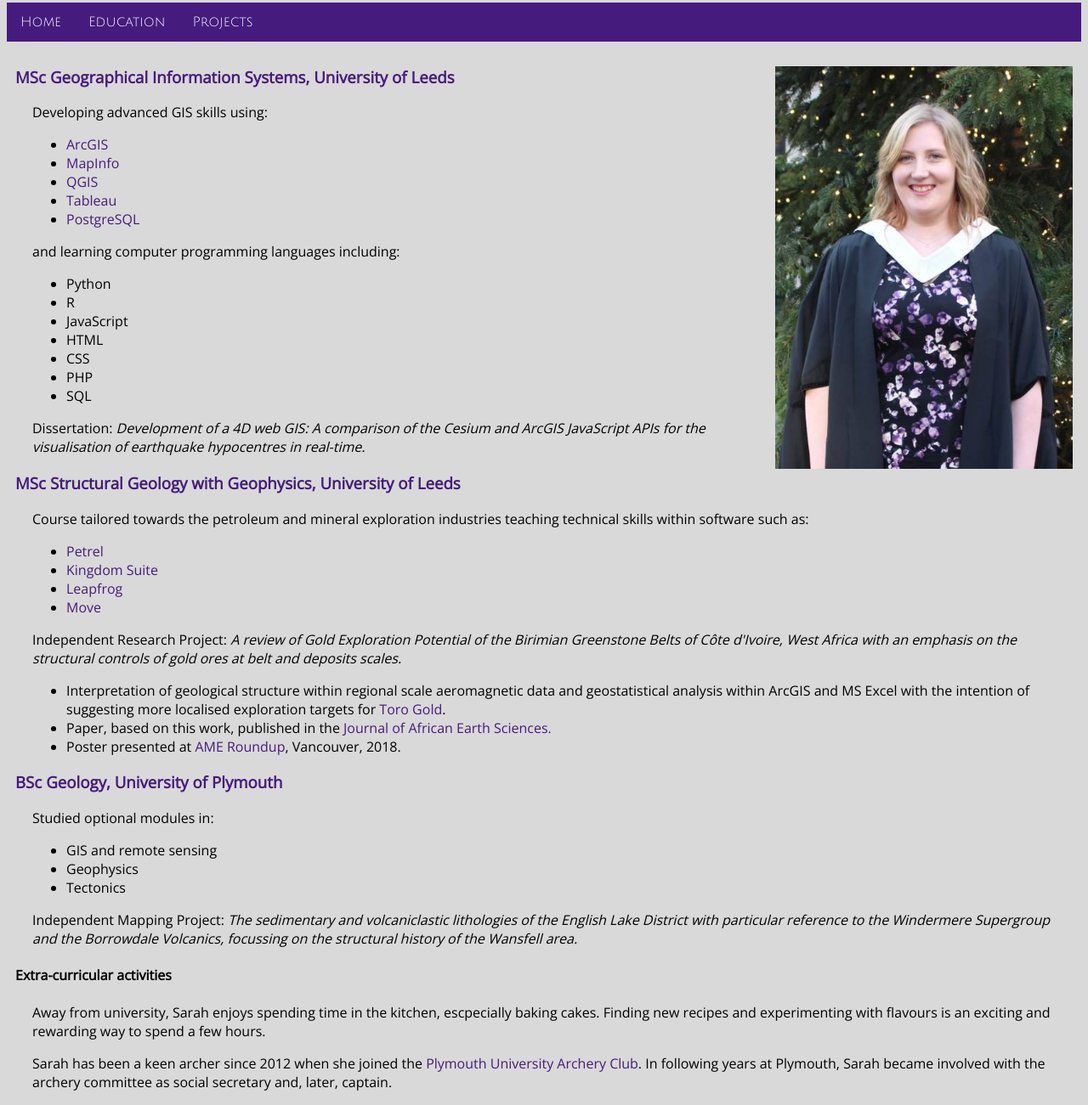
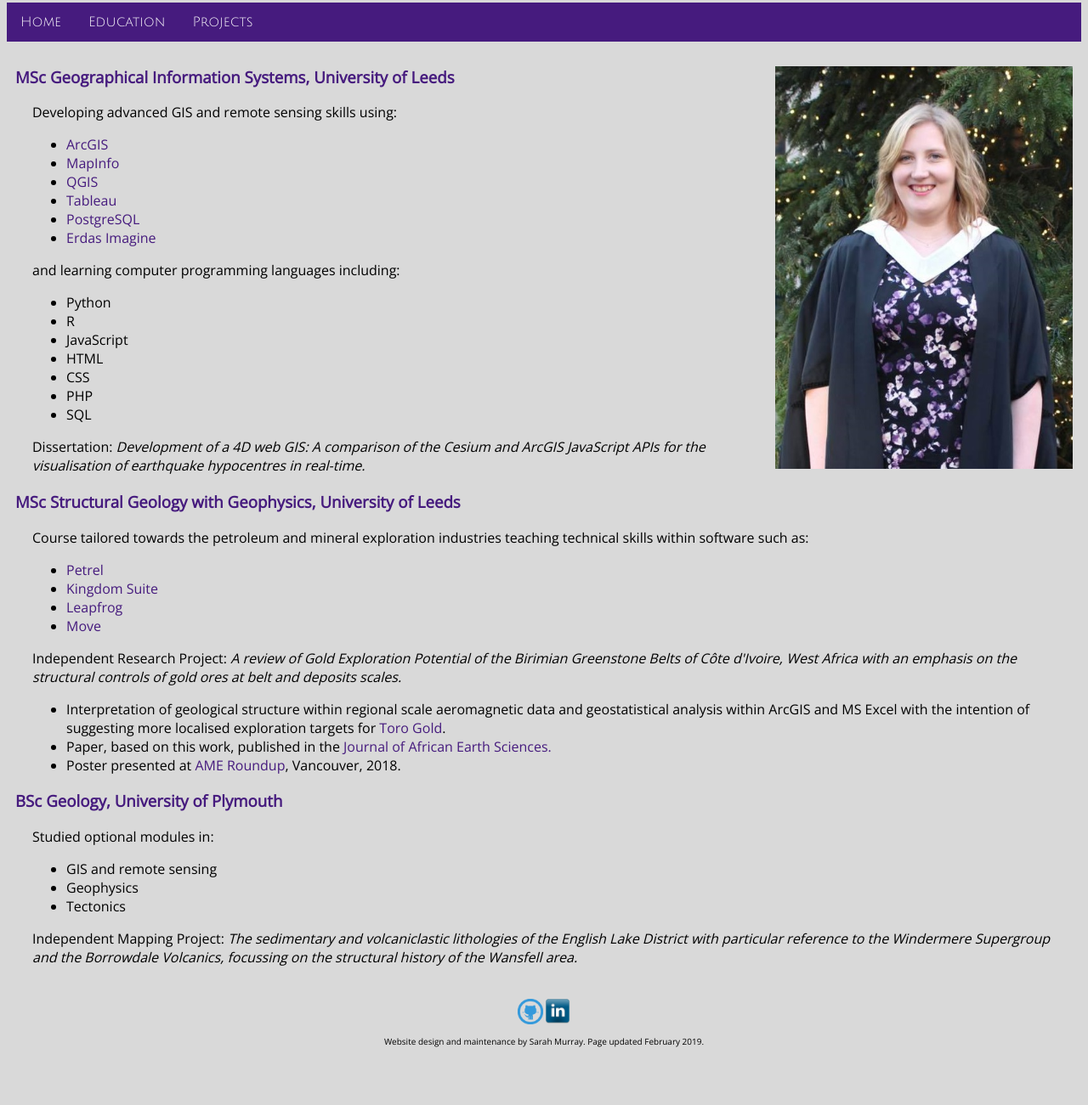
Before and after one commit to sarah-murray/sarah-murray.github.io, a plain HTML site: page education.html in a window 1280 px wide. Shown: the part 139-1440 px from the top of the page at 85% size. After the commit the page ends 1400 px from the top, so only its background shows below. Drawn offline with nearby package versions, Linux system fonts and the light colour scheme.

Commit message:
Move estra curricular and add Imagine

```diff
--- a/education.html
+++ b/education.html
@@ -56,7 +56,7 @@ SOFTWARE.>
 		<a href="http://www.geog.leeds.ac.uk/study/masters/courses/msc-in-gis/" target="blank">
 			<h3>MSc Geographical Information Systems, University of Leeds</h3></a>
 
-			<p class = "subtext">Developing advanced GIS skills using:<p>
+			<p class = "subtext">Developing advanced GIS and remote sensing skills using:<p>
 			<ul>
 				<li><a href="https://www.arcgis.com/features/index.html" target="blank">ArcGIS</a></li>
 				<li><a href="https://www.pitneybowes.com/us/location-intelligence/geographic-information-systems/mapinfo-pro.html"
@@ -64,6 +64,7 @@ SOFTWARE.>
 				<li><a href="https://www.qgis.org/en/site/" target="blank">QGIS</a></li>
 				<li><a href="https://www.tableau.com/" target="blank">Tableau</a></li>
 				<li><a href="https://www.postgresql.org/" target="blank">PostgreSQL</a></li>
+				<li><a href="https://www.hexagongeospatial.com/products/power-portfolio/erdas-imagine" target="blank">Erdas Imagine</a></li>
 			</ul>
 			<p class="subtext">and learning computer programming languages including:</p>
 			<ul>
@@ -121,16 +122,6 @@ SOFTWARE.>
 				volcaniclastic lithologies of the English Lake District with particular reference to the
 				Windermere Supergroup and the Borrowdale Volcanics, focussing on the structural history
 				of the Wansfell area.</i></p>
-
-		<h4>Extra-curricular activities</h4>
-
-			<p class="subtext">Away from university, Sarah enjoys spending time in the kitchen,
-				escpecially baking cakes. Finding new recipes and experimenting with flavours is an exciting
-				and rewarding way to spend a few hours.</p>
-			<p class="subtext">Sarah has been a keen archer since 2012 when she joined the
-			<a href="https://en-gb.facebook.com/Plymouth-University-Archery-Club-172807596188912/" target="blank">Plymouth
-				University Archery Club</a>. In following years at Plymouth, Sarah became involved with the archery committee as
-				social secretary and, later, captain.</p>
 	<div>
 	<br>
 	<div id="footer">
```
Also changed, not shown: index.html (+10 -0 lines).
